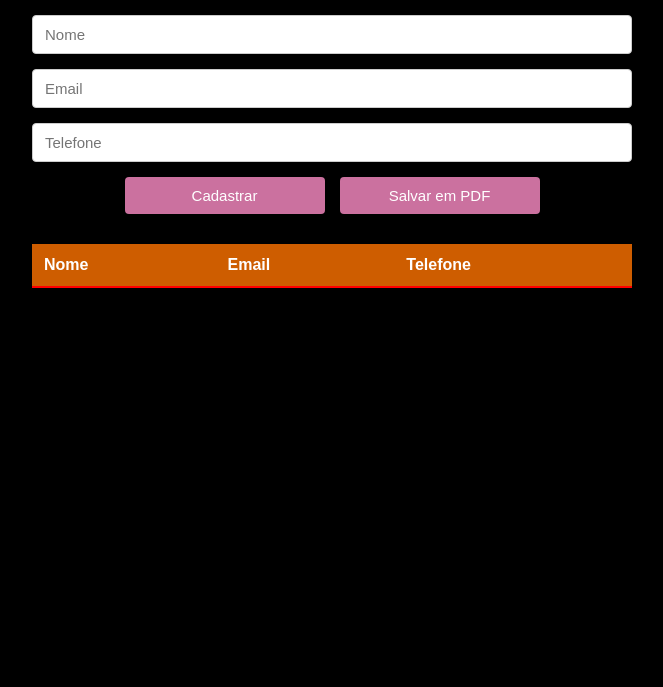
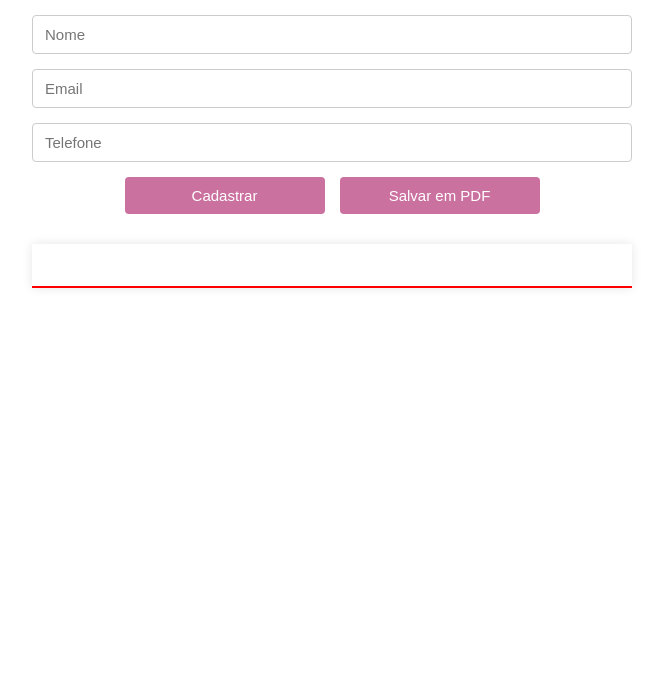
Before and after one commit to maryestraich/EstraichCad, a plain HTML site: page index.html in a window 1280 px wide. Shown: the part 113-800 px from the top of the page, without its empty margins (308-971 px from the left). Drawn offline with nearby package versions, Linux system fonts and the light colour scheme.

Commit message:
Update index.html

```diff
--- a/index.html
+++ b/index.html
@@ -6,11 +6,11 @@
   <style>
     body {
       font-family: Arial, sans-serif;
-      background-color: #000000;
+      background-color: ##faeaf4;
       margin: 20px auto;
       max-width: 600px;
       padding: 20px;
-      color: #000000;
+      color: ##faeaf4;
     }
     h1 {
       text-align: center;
@@ -53,7 +53,7 @@
       max-width: 200px;
     }
     button:hover {
-      background-color: #005f99;
+      background-color: #290052;
     }
     table {
       width: 100%;
@@ -62,7 +62,7 @@
       background-color: white;
     }
     thead th {
-      background-color: #ce5d00;
+      background-color: ##cb7188;
       color: white;
       padding: 12px;
       text-align: left;
```
